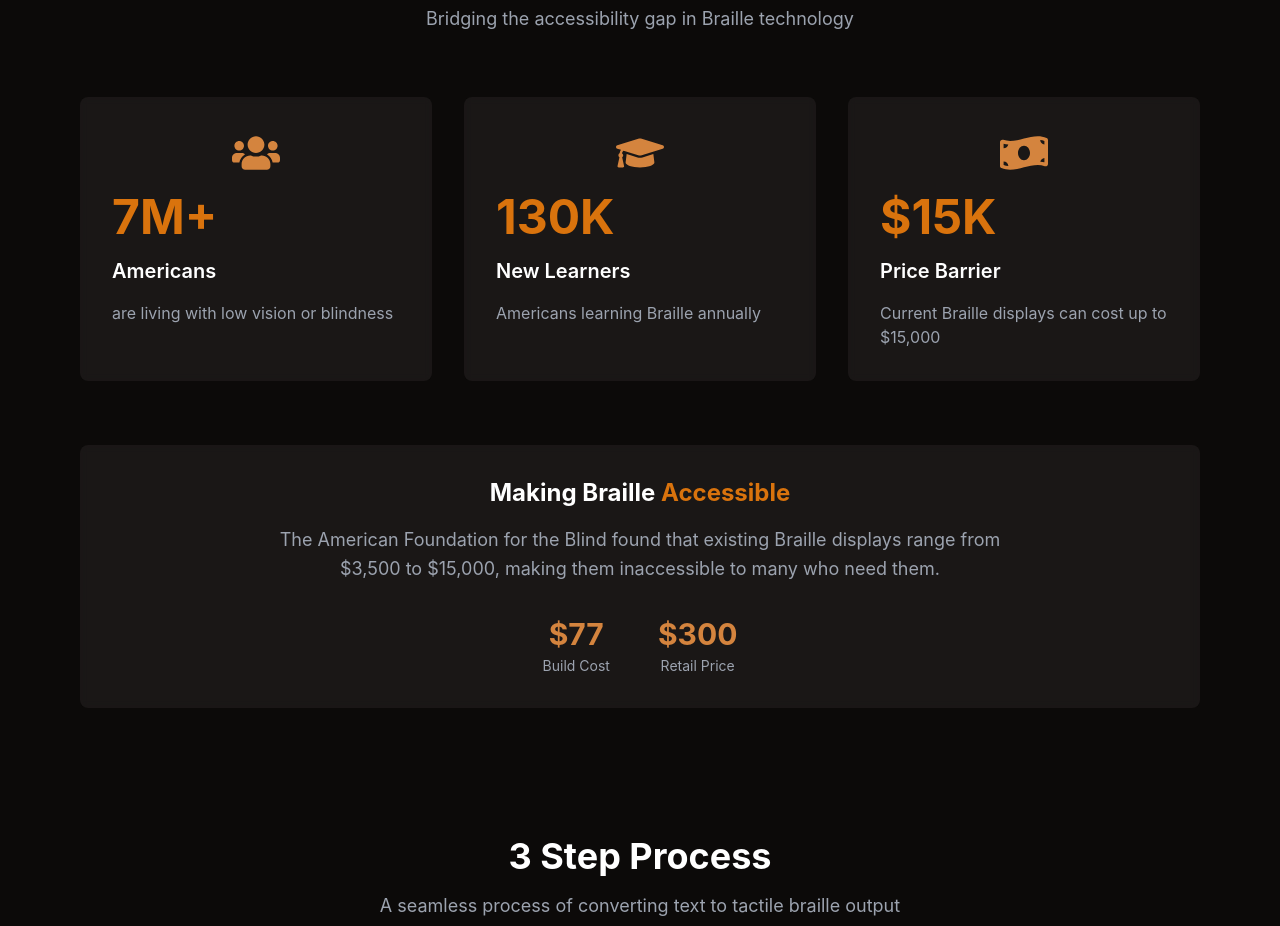
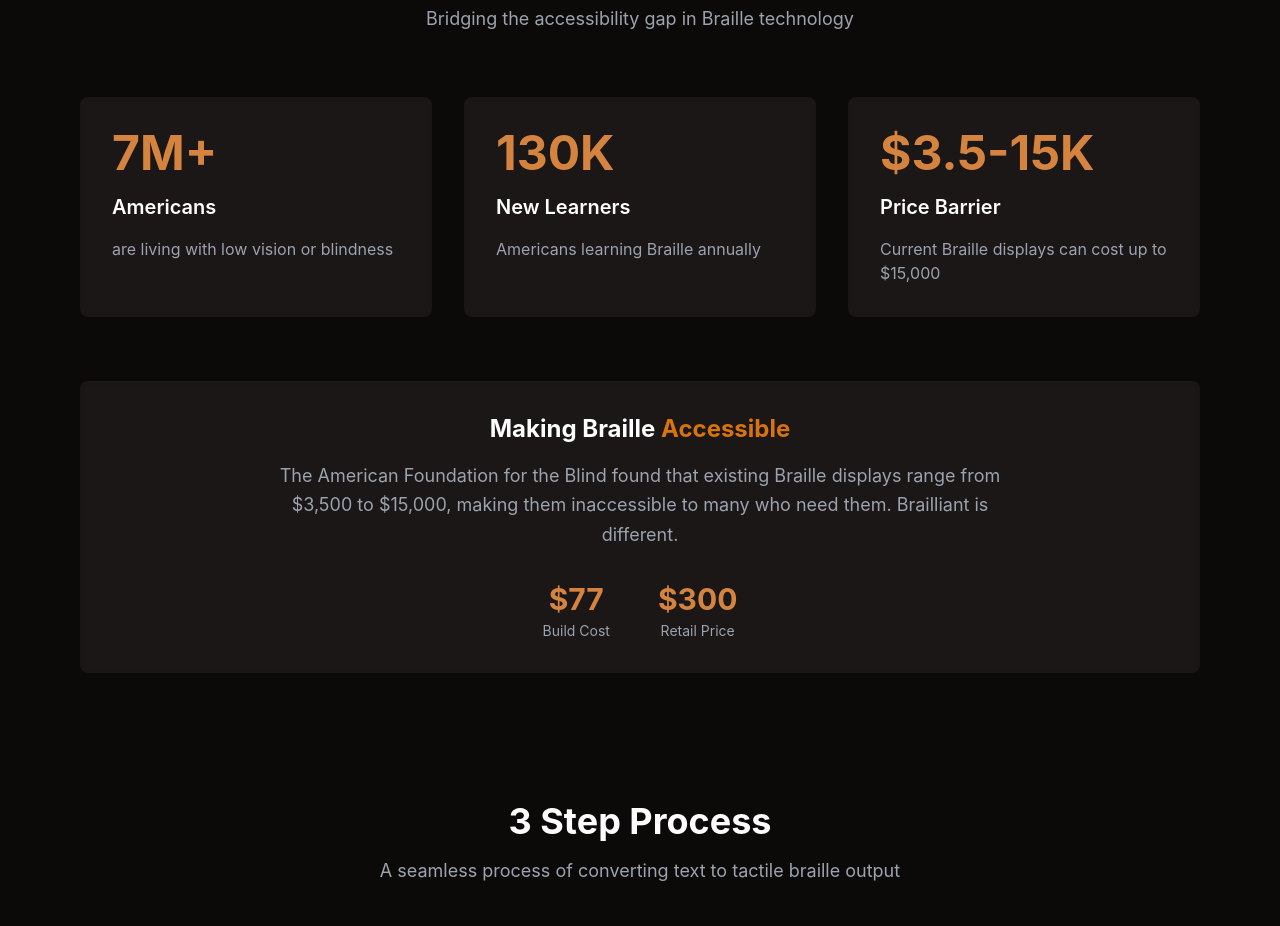
Before and after one commit to tkpepper15/braillebox, a Next.js app: page / in a window 1280 px wide. Shown: the part 2020-2946 px from the top of the page. Built offline with nearby package versions, Linux system fonts and the light colour scheme.

Commit message:
Commit message

```diff
--- a/app/page.tsx
+++ b/app/page.tsx
@@ -128,10 +128,7 @@
                 {/* Market Size Card */}
                 <div className="bg-stone-800/50 backdrop-blur-sm p-8 rounded-lg transition-all duration-300 hover:scale-105 hover:bg-stone-800">
                   <div className="space-y-4">
-                    <div className="flex items-center justify-center">
-                      <FaUsers className="text-[#d4843e] text-5xl" />
-                    </div>
-                    <h3 className="orange text-5xl font-bold">7M+</h3>
+                    <h3 className="text-[#d4843e] text-5xl font-bold">7M+</h3>
                     <p className="text-white text-xl font-semibold">Americans</p>
                     <p className="text-gray-400">are living with low vision or blindness</p>
                   </div>
@@ -140,10 +137,7 @@
                 {/* Growth Card */}
                 <div className="bg-stone-800/50 backdrop-blur-sm p-8 rounded-lg transition-all duration-300 hover:scale-105 hover:bg-stone-800">
                   <div className="space-y-4">
-                    <div className="flex items-center justify-center">
-                      <FaGraduationCap className="text-[#d4843e] text-5xl" />
-                    </div>
-                    <h3 className="orange text-5xl font-bold">130K</h3>
+                    <h3 className="text-[#d4843e] text-5xl font-bold">130K</h3>
                     <p className="text-white text-xl font-semibold">New Learners</p>
                     <p className="text-gray-400">Americans learning Braille annually</p>
                   </div>
@@ -152,10 +146,7 @@
                 {/* Market Gap Card */}
                 <div className="bg-stone-800/50 backdrop-blur-sm p-8 rounded-lg transition-all duration-300 hover:scale-105 hover:bg-stone-800">
                   <div className="space-y-4">
-                    <div className="flex items-center justify-center">
-                      <FaMoneyBillWave className="text-[#d4843e] text-5xl" />
-                    </div>
-                    <h3 className="orange text-5xl font-bold">$15K</h3>
+                    <h3 className="text-[#d4843e] text-5xl font-bold">$3.5-15K</h3>
                     <p className="text-white text-xl font-semibold">Price Barrier</p>
                     <p className="text-gray-400">Current Braille displays can cost up to $15,000</p>
                   </div>
@@ -168,7 +159,7 @@
                   <h3 className="text-2xl font-bold mb-4">Making Braille <span className="orange">Accessible</span></h3>
                   <p className="text-gray-400 text-lg leading-relaxed mb-4">
                     The American Foundation for the Blind found that existing Braille displays range from
-                    $3,500 to $15,000, making them inaccessible to many who need them.
+                    $3,500 to $15,000, making them inaccessible to many who need them. Brailliant is different.
                   </p>
                   <div className="flex justify-center gap-12 mt-8">
                     <div className="text-center">
```
